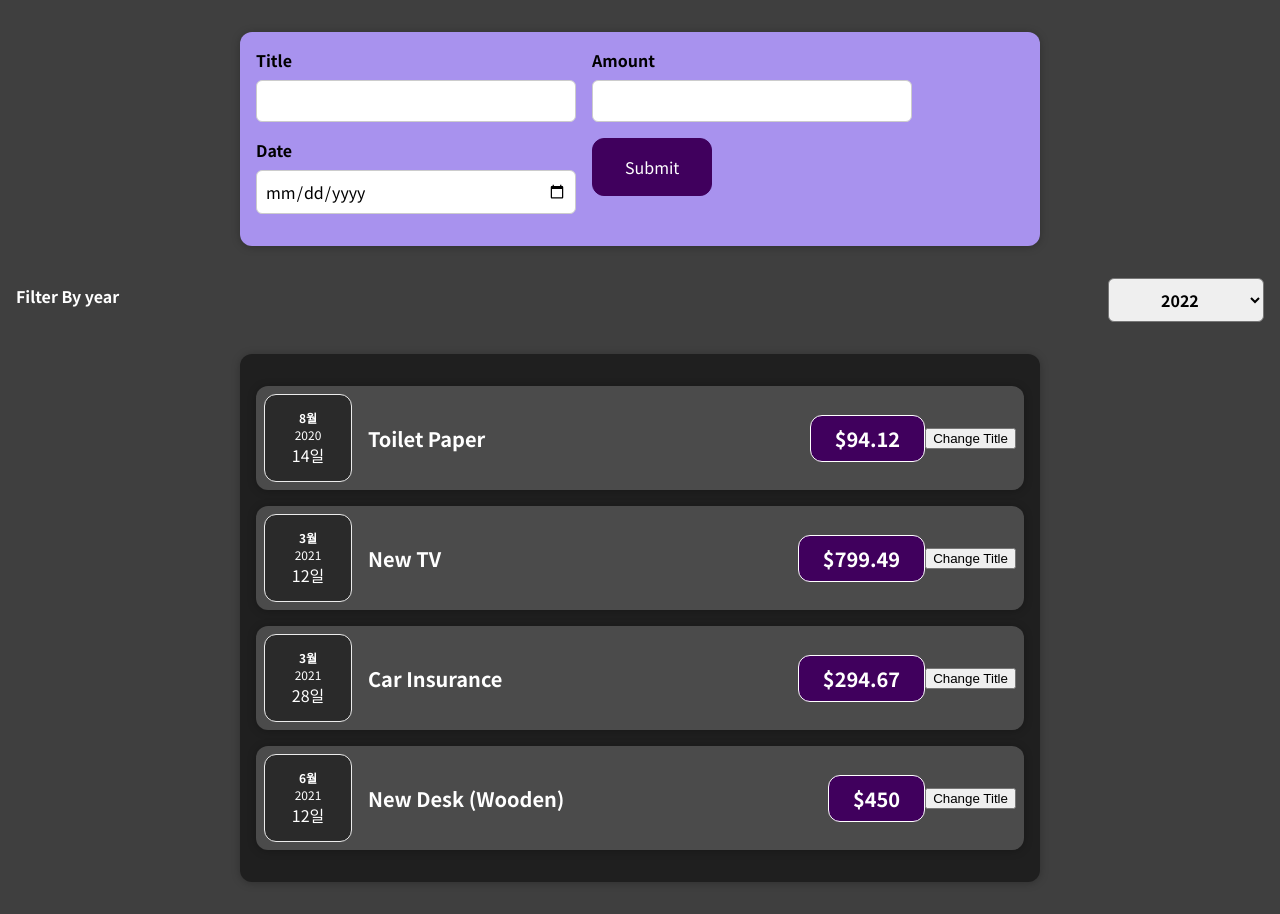
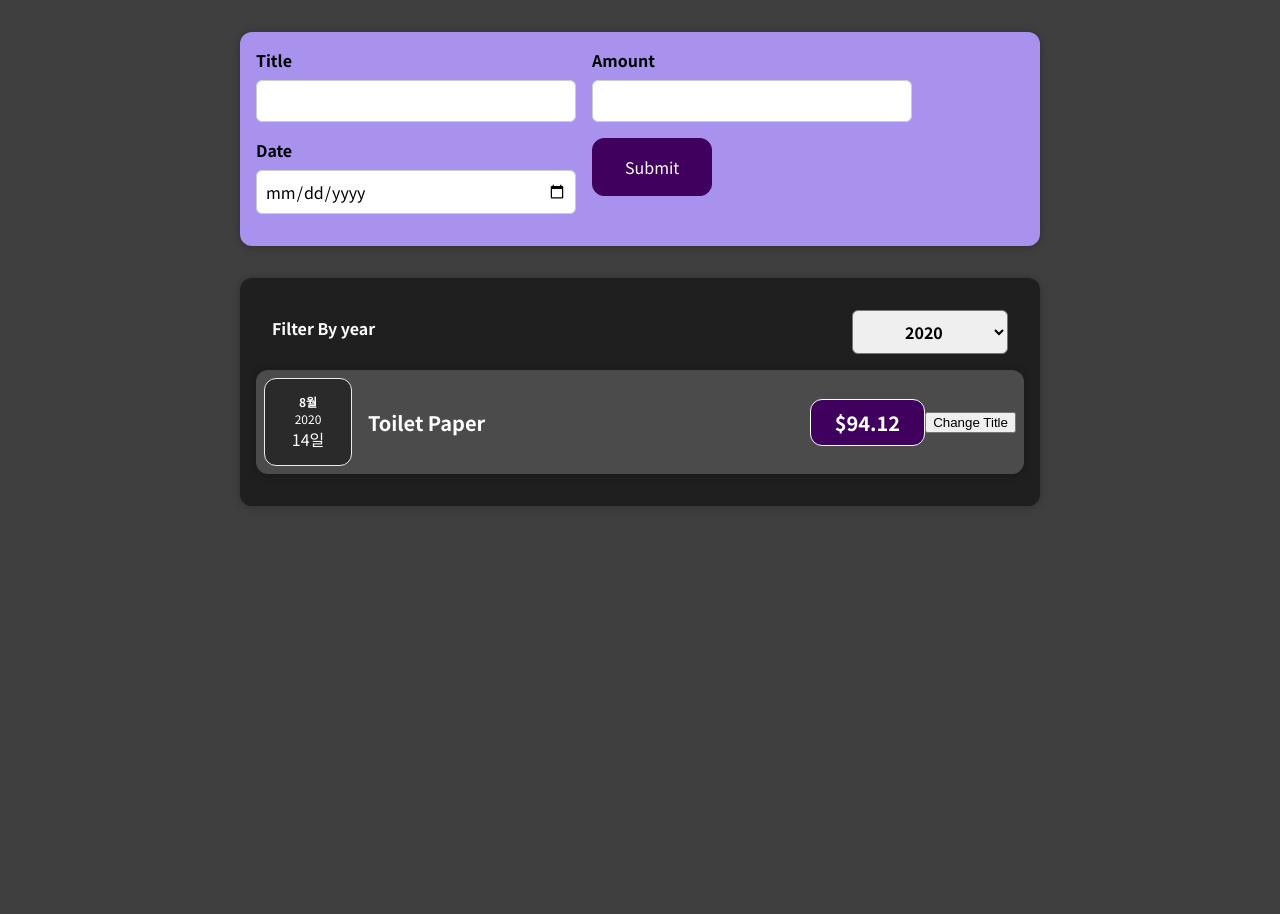
Before and after one commit to i-cluster/react-lec, a React (Create React App) app in the folder 01-starting-setup/: page / in a window 1280 px wide. After the commit the page ends 800 px from the top, so only its background shows below. Built offline with nearby package versions, Linux system fonts and the light colour scheme.

Commit message:
230404_List

```diff
--- a/01-starting-setup/src/App.js
+++ b/01-starting-setup/src/App.js
@@ -1,9 +1,8 @@
-import ExpenseFilter from "./components/Expenses/ExpenseFilter";
+import { useState } from "react";
 import Expenses from "./components/Expenses/Expenses";
 import NewExpense from "./components/NewExpense/NewExpense";
 
-const App = () => {
-  const expenses = [
+const DUMMY_EXPENSES = [
   {
     id: "e1",
     title: "Toilet Paper",
@@ -25,19 +24,15 @@ const App = () => {
   },
 ]
 
-  const addExpenseHandler = expense => {
-    console.log('In App.js')
-    console.log(expense)
-  }
+const App = () => {
 
-  const filterControlHandler = filter => {
-    console.log(filter)
-  }
+  const [expenses, setExpenses] = useState(DUMMY_EXPENSES)
+
+  const addExpenseHandler = expense => setExpenses(prevState => [expense, ...prevState])
 
   return (
     <div>
       <NewExpense onAddExpense={addExpenseHandler} />
-      <ExpenseFilter onFilterControl={filterControlHandler} />
       <Expenses items={expenses} />
     </div>
   )
--- a/01-starting-setup/src/components/Expenses/ExpenseFilter.js
+++ b/01-starting-setup/src/components/Expenses/ExpenseFilter.js
@@ -11,7 +11,7 @@ const ExpenseFilter = props => {
     <div className='expenses-filter'>
       <div className="expenses-filter__control">
         <label>Filter By year</label>
-        <select onChange={filterChangeHandler}>
+        <select value={props.selectedYear} onChange={filterChangeHandler}>
           <option value="2022">2022</option>
           <option value="2021">2021</option>
           <option value="2020">2020</option>
--- a/01-starting-setup/src/components/Expenses/ExpenseItem.js
+++ b/01-starting-setup/src/components/Expenses/ExpenseItem.js
@@ -15,9 +15,9 @@ function ExpenseItem(props) {
 
   return (
     <Card className='expense-item'>
-      <ExpenseDate date={props.date} />
+      <ExpenseDate date={ props.date } />
       <div className='expense-item__description'>
-        <h2>{ title }</h2>
+        <h2>{ props.title }</h2>
         <div className='expense-item__price'>${ props.amount }</div>
       </div>
       <button onClick={clickHandler}>Change Title</button>
--- a/01-starting-setup/src/components/Expenses/Expenses.js
+++ b/01-starting-setup/src/components/Expenses/Expenses.js
@@ -1,30 +1,25 @@
+import { useState } from "react";
 import Card from "../UI/Card";
+import ExpenseFilter from "./ExpenseFilter";
 import ExpenseItem from "./ExpenseItem";
 import "./Expenses.css";
 
 function Expenses(props) {
+  const [year, setYear] = useState('2020')
+
+  const filterControlHandler = filter => setYear(filter)
+
   return (
     <Card className="expenses">
-      <ExpenseItem
-        title={props.items[0].title}
-        amount={props.items[0].amount}
-        date={props.items[0].date}
-      />
-      <ExpenseItem
-        title={props.items[1].title}
-        amount={props.items[1].amount}
-        date={props.items[1].date}
-      />
-      <ExpenseItem
-        title={props.items[2].title}
-        amount={props.items[2].amount}
-        date={props.items[2].date}
-      />
-      <ExpenseItem
-        title={props.items[3].title}
-        amount={props.items[3].amount}
-        date={props.items[3].date}
-      />
+      <ExpenseFilter selectedYear={year} onFilterControl={filterControlHandler} />
+      { props.items.filter(expense => expense.date.getFullYear() === Number(year)).map(expense =>
+        <ExpenseItem
+          key={expense.id}
+          title={expense.title}
+          amount={expense.amount}
+          date={expense.date}
+        />
+      ) }
     </Card>
   );
 }
```
Lines whose indentation alone changed are shown as unchanged.
